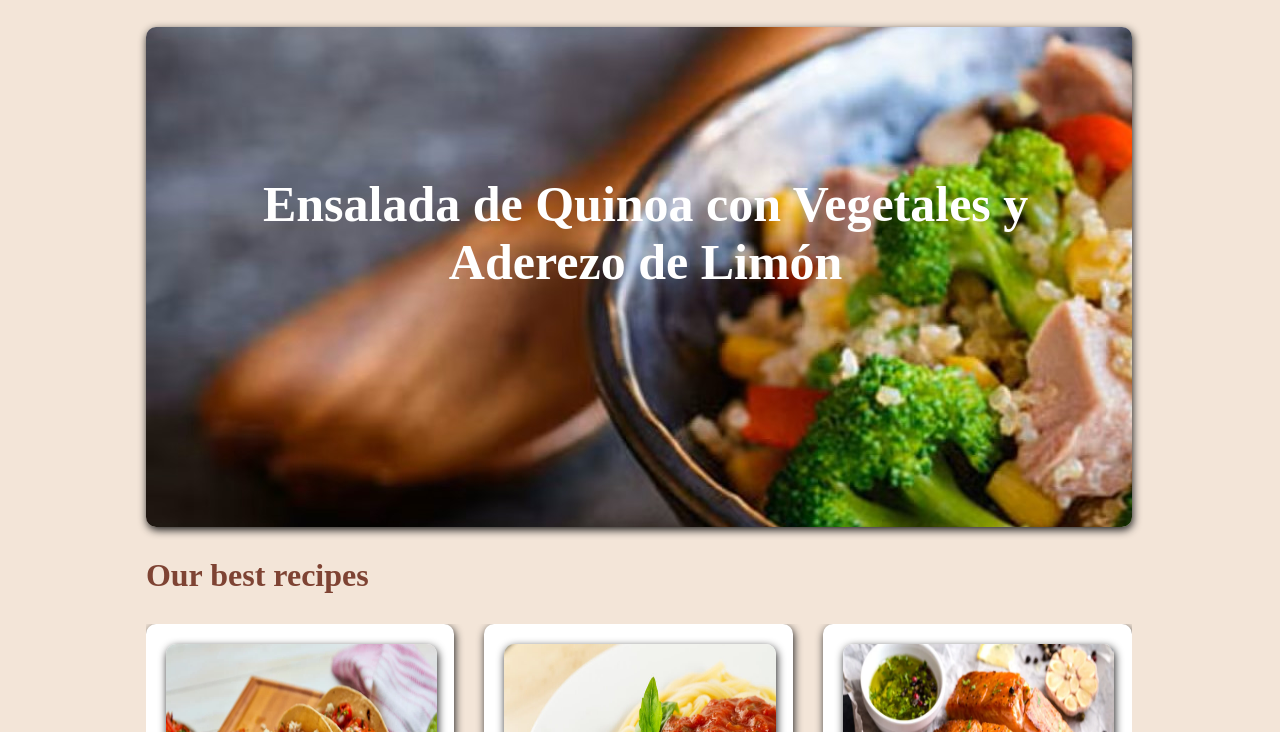
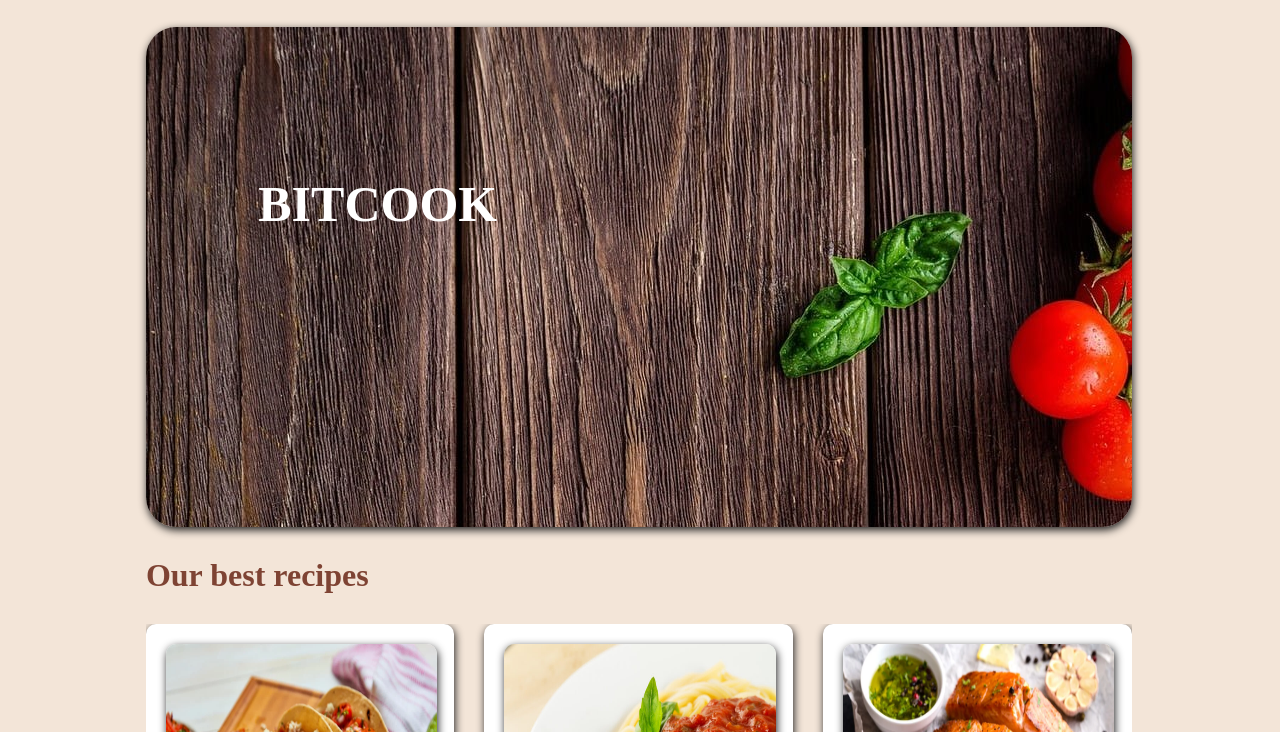
Before and after one commit to yeferson1728/BITCOOK, a plain HTML site: page index.html in a window 1280 px wide. Shown: the part 68-800 px from the top of the page. Drawn offline with Linux system fonts and the light colour scheme; a web font is replaced by a local one.

Commit message:
mejora visual

```diff
--- a/index.html
+++ b/index.html
@@ -6,10 +6,6 @@
     <title>Bitcook</title>
     <link rel="stylesheet" href="./style.css" />
     <link rel="shortcut icon" href="./img/1939670.png" type="image/x-icon" />
-    <script
-      src="https://kit.fontawesome.com/2c36e9b7b1.js"
-      crossorigin="anonymous"
-    ></script>
   </head>
   <header>
     <img id="logo" src="./img/logo_bitcook.png" alt="" />
@@ -17,8 +13,7 @@
   </header>
   <body>
     <nav id="imagenPrincipal">
-      <h1 id="textoImagenPrincipal">Ensalada de Quinoa con Vegetales y Aderezo de Limón</h1>
-
+      <h1 id="textoImagenPrincipal">BITCOOK</h1>
     </nav>
 
     <h1>Our best recipes</h1>
@@ -31,13 +26,13 @@
         <li>Preparacion: 5 - 10 minutos</li>
         <li>Tiempo de coccion: 20 - 25 minutos</li>
       </div>
-      <div class="pasta"><img id="pasta" src="./img/pasta.jpg" alt="" />
-      <h2>Pasta Con Salsa DE Tomate</h2>
-    <li>Total: Aproximadamente 25 - 30 minutos</li>
-    <li>Preparacion: 8 - 12 minutos</li>
-    <li>Tiempo de coccion: 10 - 15 minutos</li>
-
-    </div>
+      <div class="pasta">
+        <img id="pasta" src="./img/pasta.jpg" alt="" />
+        <h2>Pasta Con Salsa DE Tomate</h2>
+        <li>Total: Aproximadamente 25 - 30 minutos</li>
+        <li>Preparacion: 8 - 12 minutos</li>
+        <li>Tiempo de coccion: 10 - 15 minutos</li>
+      </div>
       <div class="salmon">
         <img id="salmon" src="./img/salmon.webp" alt="" />
         <h2>Salmon Al Horno</h2>
--- a/style.css
+++ b/style.css
@@ -54,15 +54,13 @@ header {
   grid-row-gap: 30px;
 }
 #imagenPrincipal {
-  background-image: url(./img/imagen-principal2.jpg);
-  text-align: center;
+  background-image: url(./img/background-2.jpg);
   background-repeat: no-repeat;
   height: 500px;
   width: 77%;
-  border-radius: 10px;
+  border-radius: 30px;
   margin-left: 11.4%;
   margin-top: 30px;
-  cursor: pointer;
   box-shadow: #1f1e1e 1px 3px 8px;
   position: relative;
 }
@@ -208,6 +206,8 @@ h2 {
   margin-bottom: 30px;
   margin-top: 30px;
   margin-left: 5%;
+  cursor: pointer;
+
 }
 li {
   color: #7e4333;
```
Also changed, not shown: img/background-1932466_1920.jpg (added), img/background-2.jpg (added).
